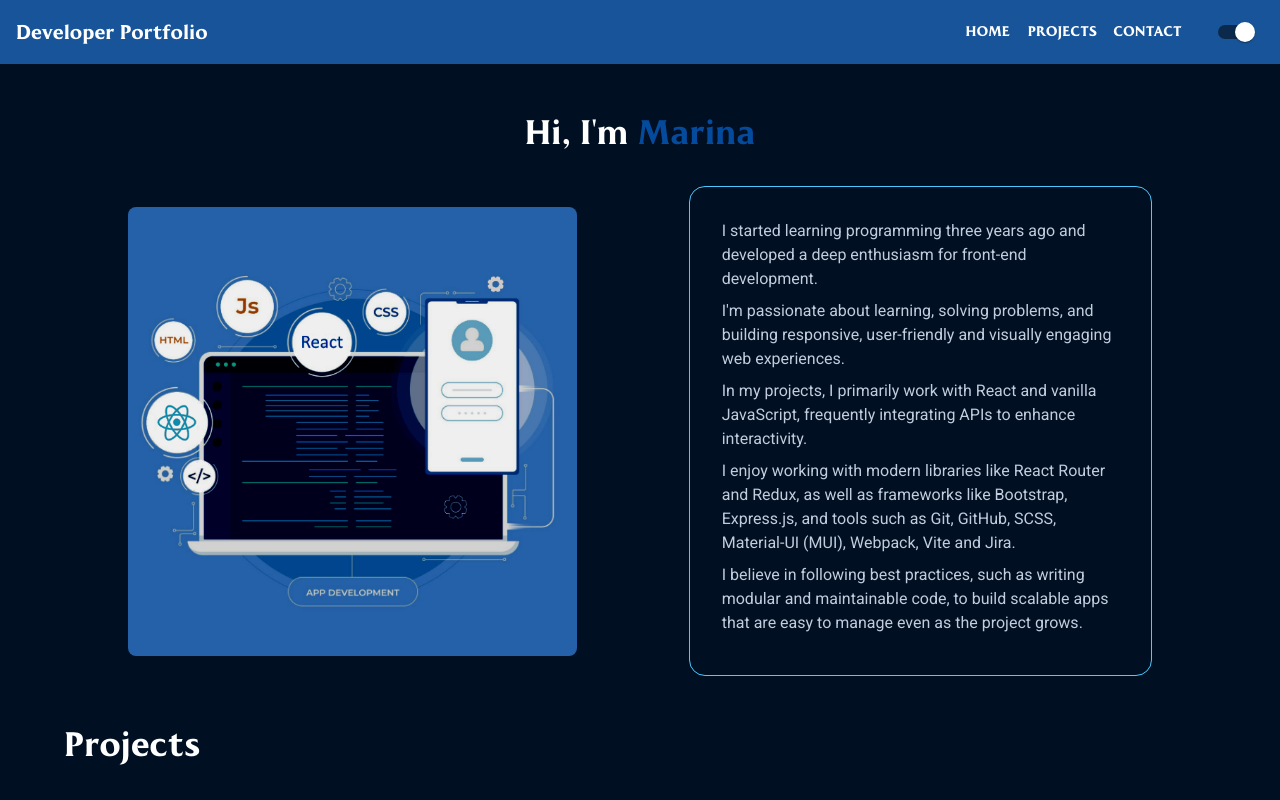
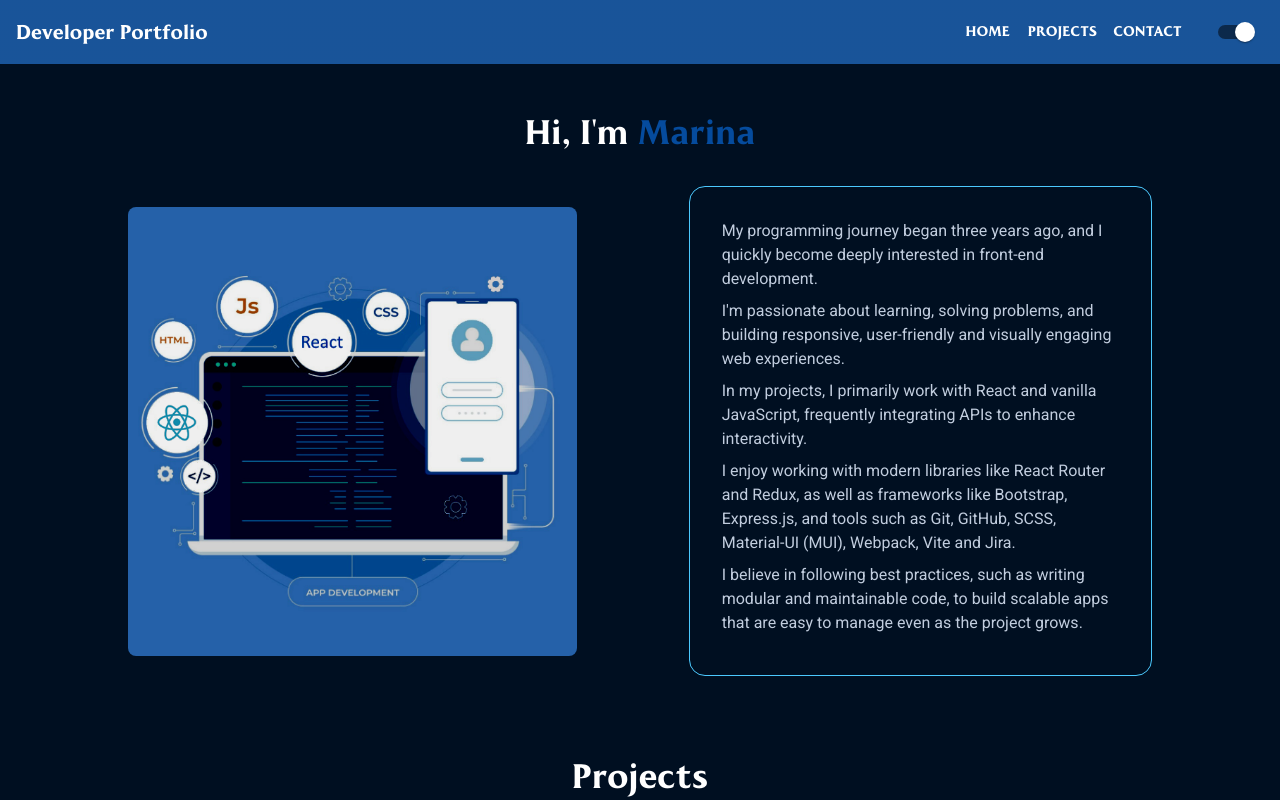
Before and after one commit to Flame787/Portfolio-page, a React (Create React App) app: page / in a window 1280 px wide. Shown: the top 800 px of the page. Built offline with nearby package versions, Linux system fonts and the light colour scheme; some icons are missing; a web font is replaced by a local one.

Commit message:
centered titles, adjusted ligh theme

```diff
--- a/src/components/Projects.jsx
+++ b/src/components/Projects.jsx
@@ -15,12 +15,12 @@
       <Typography
         variant="h4"
         gutterBottom
-        sx={{ mt: 6, mb: 4 }}
+        sx={{ mt: 10, mb: 4, textAlign: "center" }}
         fontFamily={"Kenfolg Serif"}
       >
         Projects
       </Typography>
-      <Typography>Here are some of the projects I’ve worked on:</Typography>
+      <Typography sx={{ mb: 6, textAlign: "center" }}>Here are some of the projects I’ve worked on:</Typography>
 
       {/* Grid for project cards */}
       <Grid container spacing={4} sx={{ mt: 4 }}>
--- a/src/pages/Home.jsx
+++ b/src/pages/Home.jsx
@@ -46,7 +46,14 @@
         }}
         direction={{ xs: "column", sm: "column", md: "row" }}
       >
-        <Grid item xs={12} sm={6} md={6} lg={6} sx={{ flexBasis: "50%", ml: 8, mr: 6, mt: 1 }}>
+        <Grid
+          item
+          xs={12}
+          sm={6}
+          md={6}
+          lg={6}
+          sx={{ flexBasis: "50%", ml: 8, mr: 6, mt: 1 }}
+        >
           <img
             src="/723.png"
             alt="code"
@@ -60,10 +67,24 @@
           />
         </Grid>
 
-        <Grid item xs={12} sm={6} md={6} lg={6} sx={{ flexBasis: "50%", ml: 6, mr: 8, border: "1px solid #4CC9FE", borderRadius: 4, p: 4 }}>
+        <Grid
+          item
+          xs={12}
+          sm={6}
+          md={6}
+          lg={6}
+          sx={{
+            flexBasis: "50%",
+            ml: 6,
+            mr: 8,
+            border: "1px solid #4CC9FE",
+            borderRadius: 4,
+            p: 4,
+          }}
+        >
           <Typography color="text.secondary" sx={{ marginBottom: 1 }}>
-            I started learning programming three years ago and developed a deep
-            enthusiasm for front-end development.
+            My programming journey began three years ago, and I quickly
+            become deeply interested in front-end development.
           </Typography>
           <Typography color="text.secondary" sx={{ marginBottom: 1 }}>
             I'm passionate about learning, solving problems, and building
@@ -80,8 +101,8 @@
           </Typography>
           <Typography color="text.secondary" sx={{ marginBottom: 1 }}>
             I believe in following best practices, such as writing modular and
-            maintainable code, to build scalable apps that
-            are easy to manage even as the project grows.
+            maintainable code, to build scalable apps that are easy to manage
+            even as the project grows.
           </Typography>
         </Grid>
       </Grid>
--- a/src/theme.js
+++ b/src/theme.js
@@ -1,4 +1,30 @@
 import { createTheme } from "@mui/material";
+
+export const darkTheme = createTheme({
+  palette: {
+    mode: "dark",
+    primary: {
+      // main: "rgba(11, 141, 188, 0.66)",
+      main: "rgba(3, 76, 160, 0.88)",
+      transparent: "rgba(3, 76, 160, 0.75)",
+      title: "rgba(6, 84, 174, 0.88)",
+    },
+    background: {
+      // default: "#121212",
+      default: "rgb(0, 15, 33)",
+      // paper: "#1e1e1e",
+      paper: "rgba(2, 27, 56, 0.5)",
+    },
+    text: {
+      primary: "#ffffff",
+      // secondary: "#94A3B8",
+      secondary: "#c1cdde",
+    },
+  },
+  typography: {
+    fontFamily: "Roboto, sans-serif",
+  },
+});
 
 export const lightTheme = createTheme({
   palette: {
@@ -15,41 +41,14 @@
     background: {
       default: "#ffffff",
       // paper: "#f4f4f4",
-      paper: "rgba(205, 238, 248, 0.75)",
+      paper: "rgba(181, 235, 251, 0.75)",
     },
     text: {
       primary: "rgba(2, 64, 134, 0.88)",
-      secondary: "#000000",
+      secondary: "rgba(2, 64, 134, 0.88)",
     },
   },
   typography: {
     fontFamily: "Roboto, sans-serif",
   },
 });
-
-export const darkTheme = createTheme({
-  palette: {
-    mode: "dark",
-    primary: {
-      // main: "rgba(11, 141, 188, 0.66)",
-      main: "rgba(3, 76, 160, 0.88)",
-      transparent: "rgba(3, 76, 160, 0.75)",
-      title: "rgba(6, 84, 174, 0.88)",
-    },
-    background: {
-      // default: "#121212",
-      default: "rgb(0, 15, 33)",
-      // paper: "#1e1e1e",
-      paper: "rgba(2, 27, 56, 0.5)",
-
-    },
-    text: {
-      primary: "#ffffff",
-      // secondary: "#94A3B8",
-      secondary:  "#c1cdde",
-    },
-  },
-  typography: {
-    fontFamily: "Roboto, sans-serif",
-  },
-});
```
